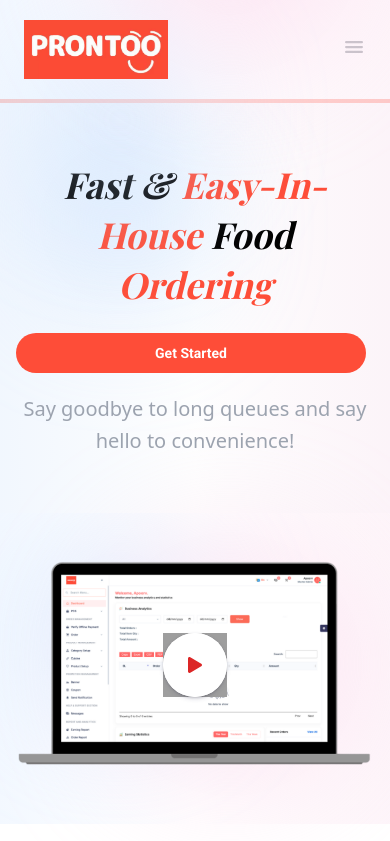
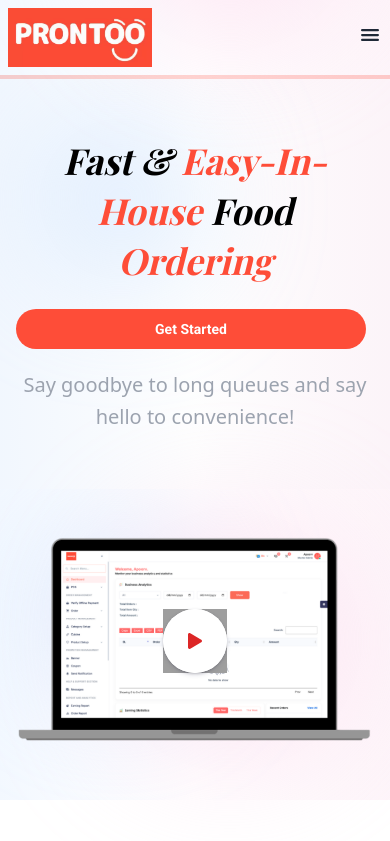
Before and after one commit to TheBinaryOrbit/prontoo, a React (Vite) app in the folder Frontend/: page / in a window 390 px wide. Shown: the top 841 px of the page. Built offline with nearby package versions, Linux system fonts and the light colour scheme; grey boxes are pictures that could not be loaded; a web font is replaced by a local one.

Commit message:
adjust header

```diff
--- a/Frontend/src/Component/Header.jsx
+++ b/Frontend/src/Component/Header.jsx
@@ -34,12 +34,12 @@ const Header = () => {
     const scaleX = useTransform(scrollYProgress, [0, 1], [0, 1]);
 
     return (
-        <header className={`w-full index-60 sticky bg-white top-0 ${isScrolled ? "bg-white shadow-md" : "bg-transparent"}`}>
+        <header className={`w-full index-60 sticky bg-white top-0 ${isScrolled ? "bg-white shadow-md" : "bg-white"}`}>
             {
                 !isScrolled ? (
                     <div className="absolute inset-0">
                         <div className="bg-gradient-to-r from-blue-50 via-white to-pink-50 w-full h-full opacity-75"></div>
-                        <div className="absolute top-10 left-10 w-40 h-40 bg-blue-200 rounded-full blur-3xl opacity-50"></div>
+                        <div className="absolute top-10 left-10  bg-blue-200 rounded-full blur-3xl opacity-50"></div>
                         <div className="absolute bottom-10 right-10 w-60 h-60 bg-pink-200 rounded-full blur-3xl opacity-50"></div>
                     </div>
                 )
@@ -47,13 +47,13 @@ const Header = () => {
                     ""
             }
             {/* Scroll Progress Bar */}
-            <div className="flex justify-between items-center px-6 py-5 max-w-full md:max-w-7xl mx-auto rounded-b-3xl">
+            <div className="flex justify-between items-center px-2 py-2 max-w-full md:max-w-7xl mx-auto rounded-b-3xl">
                 {/* Logo */}
                 <img src={navlogo} alt="Logo" className="w-36 index-60" />
 
                 {/* Desktop Navigation */}
                 <nav className="hidden md:flex space-x-6">
-                    <div className="group relative">
+                    <div className="group relative index-60">
                         <button className="text-gray-800 hover:text-logocolor focus:outline-none flex justify-center items-center gap-1 font-medium">
                             Point of Sale <FaCaretDown size={12} className="translate-y-[1px] group-hover:rotate-180 duration-300" />
                         </button>
@@ -67,7 +67,7 @@ const Header = () => {
                             </a>
                         </div>
                     </div>
-                    <div className="group relative">
+                    <div className="group relative index-60">
                         <button className="text-gray-800 hover:text-logocolor focus:outline-none flex justify-center items-center gap-1 font-medium index-60" >
                             Add-Ons <FaCaretDown size={12} className="translate-y-[1px] group-hover:rotate-180 duration-300" />
                         </button>
@@ -81,7 +81,7 @@ const Header = () => {
                             </a>
                         </div>
                     </div>
-                    <div className="group relative">
+                    <div className="group relative index-60">
                         <button className="text-gray-800 hover:text-logocolor focus:outline-none flex justify-center items-center gap-1 font-medium">
                             Outlet Types <FaCaretDown size={12} className="translate-y-[1px] group-hover:rotate-180 duration-300" />
                         </button>
@@ -108,7 +108,7 @@ const Header = () => {
                 </div>
 
                 {/* Mobile Menu Icon */}
-                <div className="md:hidden">
+                <div className="md:hidden index-60">
                     <button className="text-gray-800 duration-300" onClick={toggleMenu}>
                         {isMenuOpen ? <RxCross2 className="w-6 h-6" /> : <IoMenu className="w-6 h-6" />}
                     </button>
```
